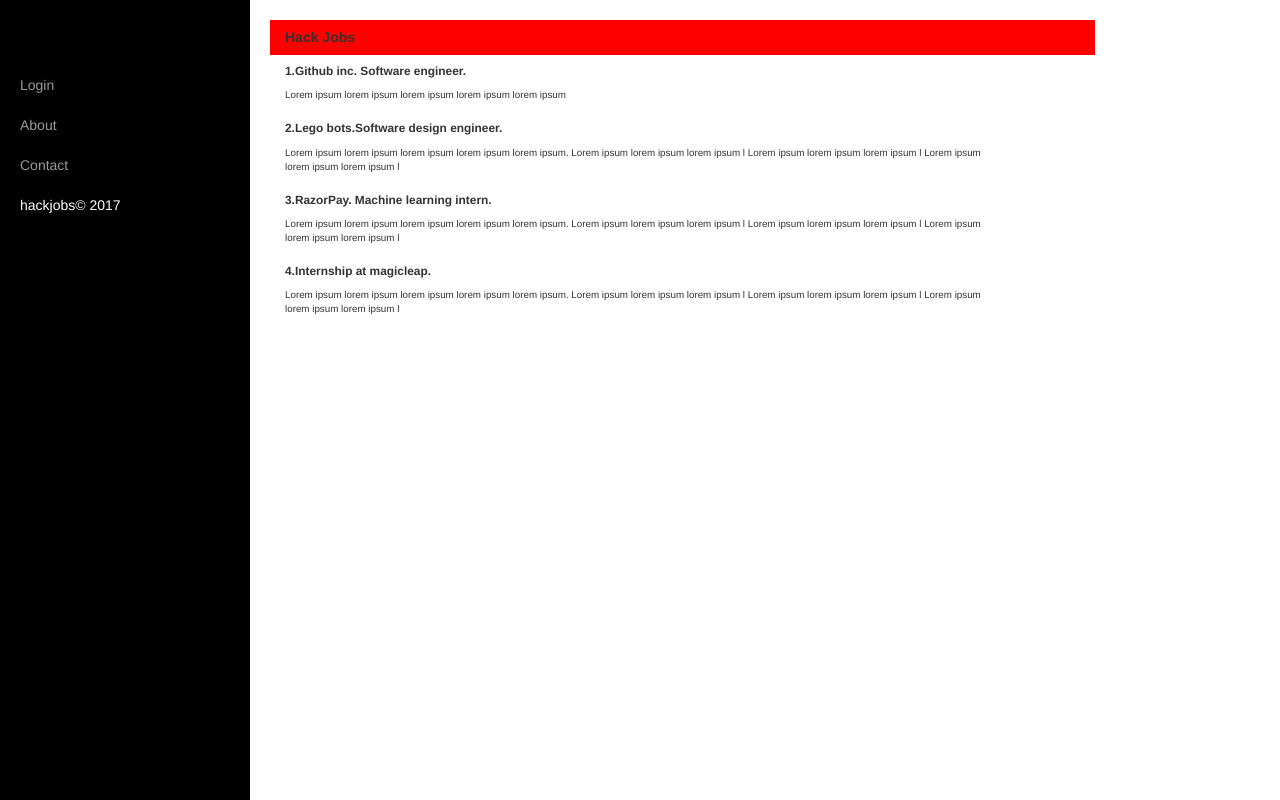
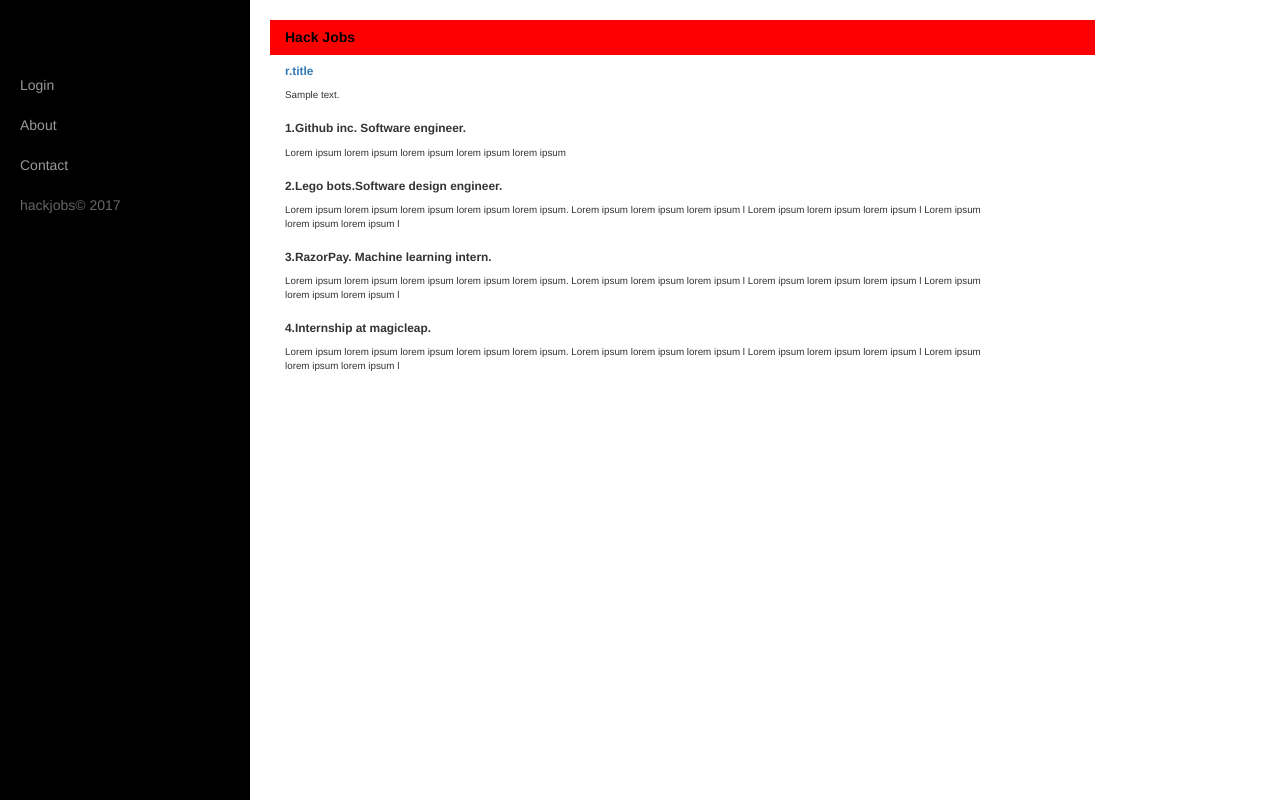
Before and after one commit to akshaynathr/HackJobs, a Flask app: template app/templates/index.html in a window 1280 px wide. Run offline with Flask 2, Linux system fonts and the light colour scheme; the template is opened without the code that fills it: most values are stand-ins (such as "Sample title", 1, 10 or a date in 2020); some libraries are stand-ins or nearby versions.

Commit message:
templated added

```diff
--- a/app/templates/index.html
+++ b/app/templates/index.html
@@ -53,7 +53,7 @@
                 </li>
 
                 <li>
-        <p style="color:#fff;text-align:ceter;" >   hackjobs&copy; 2017</p>
+        <p style="color:rgba(255,255,255,.4);text-align:ceter;" >   hackjobs&copy; 2017</p>
 
                 </li>
             </ul>
@@ -67,10 +67,24 @@
 
 		    <div class="col-lg-10" id="top">
 
-			    <h5><b> Hack Jobs</b></h5>
+                <h5><b><a style="color:black; text-decoration:none;" href="/"> Hack Jobs</a></b></h5>
 
 		    </div>
+            {% for r in results %}
+
+
+                  <div class="col-lg-9" id="main">
+
+
+                <!--<a href="#menu-toggle" class="btn btn-default" id="menu-toggle"></a> -->
+                <h5 style="font-size:85%"><a href={{ r.link }} ><b>r.title</b></a></h5>
+            <p style="font-size:70%;"> {{ r.text }} </p>
+                    </div>
+
+
+            {% endfor %}
                     <div class="col-lg-9" id="main">
+
 
 			    <!--<a href="#menu-toggle" class="btn btn-default" id="menu-toggle"></a> -->
 			    <h5 style="font-size:85%"><b>1.Github inc. Software engineer.</b></h5>
--- a/app/templates/login.html
+++ b/app/templates/login.html
@@ -53,7 +53,7 @@
                 </li>
 
                 <li>
-		<p style="color:#fff;text-align:ceter;"	>	hackjobs&copy; 2017</p>
+        <p style="color:rgba(255,255,255,.4);text-align:ceter;" >   hackjobs&copy; 2017</p>
 
                 </li>
             </ul>
@@ -67,7 +67,7 @@
 
 		    <div class="col-lg-10" id="top">
 
-			    <h5><b> Hack Jobs</b></h5>
+                <h5><b><a style="color:black; text-decoration:none;" href="/"> Hack Jobs</a></b></h5>
 
 		    </div>
                     <div class="col-lg-9" id="main">
--- a/app/templates/register.html
+++ b/app/templates/register.html
@@ -53,7 +53,7 @@
                 </li>
 
                 <li>
-        <p style="color:#fff;text-align:ceter;" >   hackjobs&copy; 2017</p>
+        <p style="color:rgba(255,255,255,.4);text-align:ceter;" >   hackjobs&copy; 2017</p>
 
                 </li>
             </ul>
@@ -67,7 +67,7 @@
 
 		    <div class="col-lg-10" id="top">
 
-			    <h5><b> Hack Jobs</b></h5>
+                <h5><b><a style="color:black; text-decoration:none;" href="/"> Hack Jobs</a></b></h5>
 
 		    </div>
                     <div class="col-lg-9" id="main">
```
Also changed, not shown: app/templates/add.html (+7 -6 lines).
